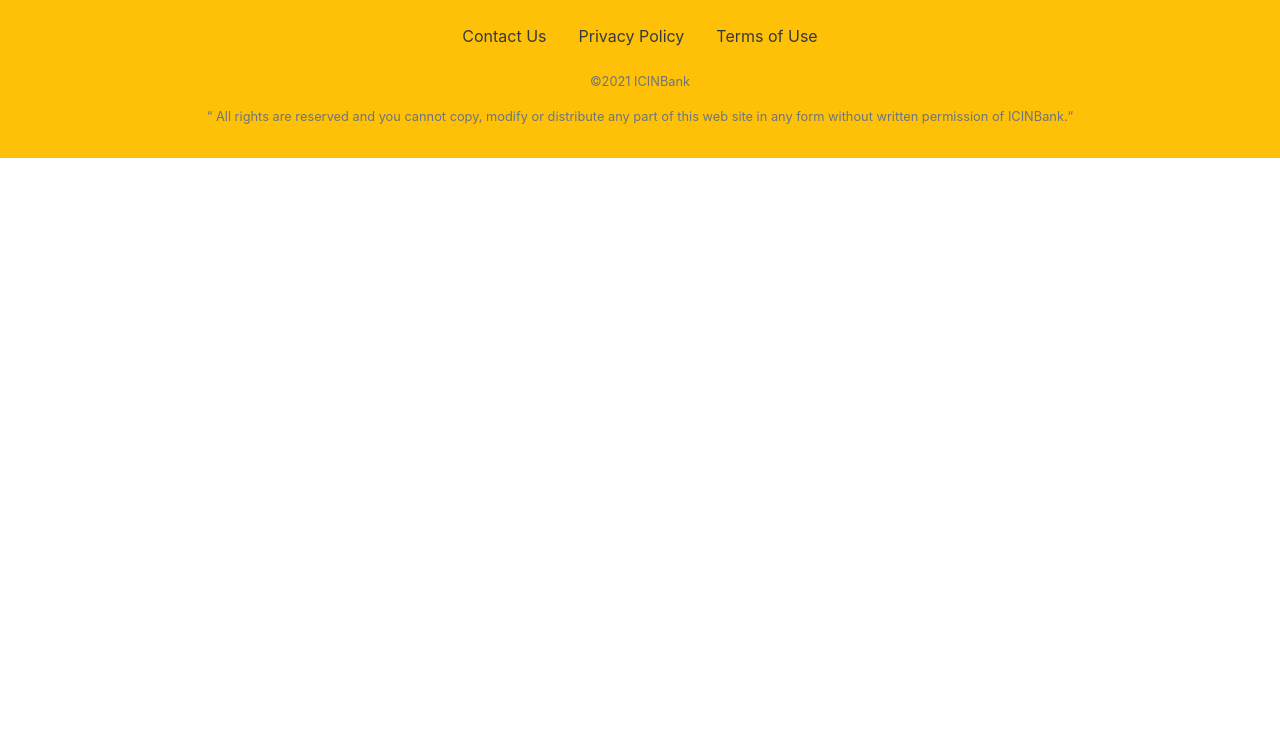
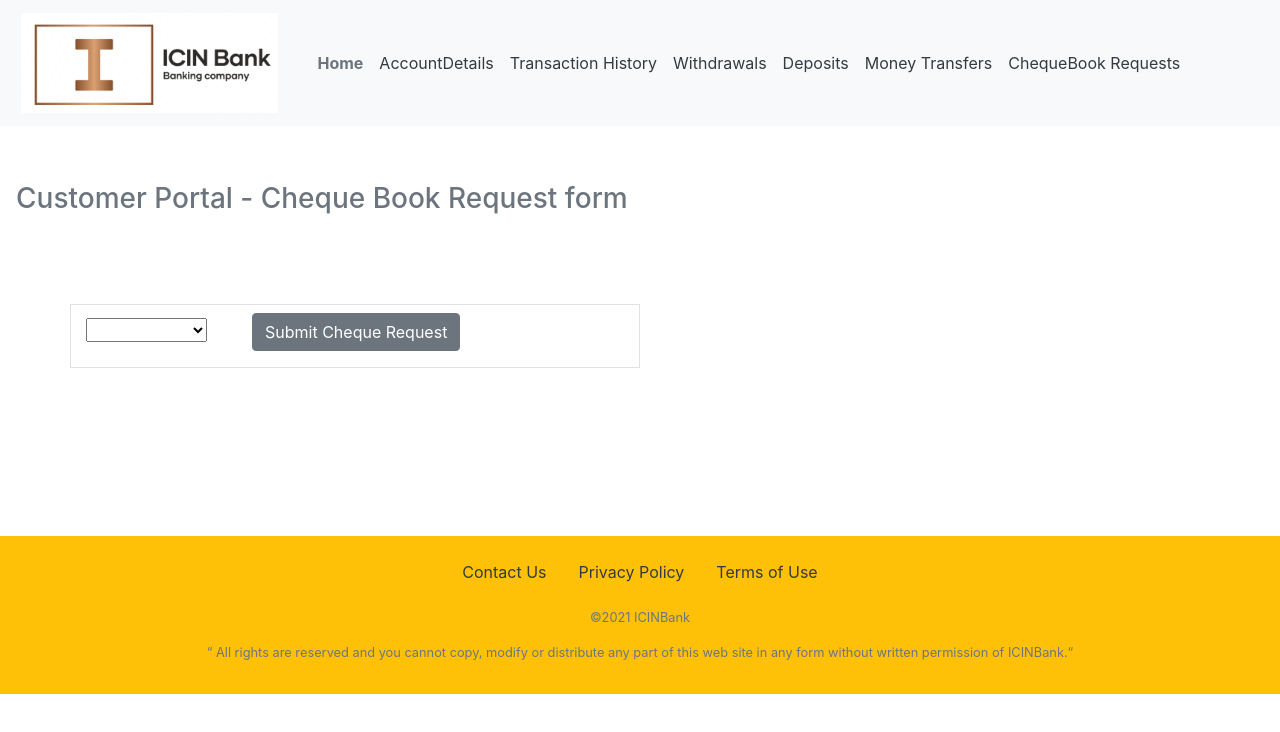
Before and after one commit to PavaniAmbati/Pavani_Ambati_PG_FSD_Capstone_Frontend, an Angular app: page /customerchequebookrequest/1/1 in a window 1280 px wide. Before the commit this address led to /. Shown: the top 732 px of the page. Built offline with nearby package versions, Linux system fonts and the light colour scheme.

Commit message:
added cheque request page for customer to be able to submit cheque book requests

```diff
--- a/src/app/Shared/chequerequest.service.ts
+++ b/src/app/Shared/chequerequest.service.ts
@@ -28,7 +28,7 @@ export class ChequerequestService {
       )
   }
 
-  getChequerequestsbystatus(approvalstatus: string): Observable<chequerequestInterface[]>{
+  getChequerequestsbystatus(approvalstatus: string): Observable<chequerequestInterface[]> {
 
     return this.http.get<chequerequestInterface[]>(this.apiURL + '/chequerequests/' + approvalstatus)
       .pipe(
@@ -41,12 +41,15 @@ export class ChequerequestService {
   // HttpClient API put() method => Update customer
   //updateCustomer(){}
   //>
-updateChequerequest(id: any, approvalstatus: any): Observable<chequerequestInterface[]>{
+  updateChequerequest(id: any, approvalstatus: any): Observable<chequerequestInterface[]> {
     console.log(JSON.stringify(approvalstatus));
     return this.http.put<chequerequestInterface[]>(this.apiURL + '/chequerequests/' + id, JSON.stringify(approvalstatus), this.httpOptions)
   }
 
+  createRequest(chequerequest: any): Observable<chequerequestInterface[]> {
+    return this.http.post<chequerequestInterface[]>(this.apiURL + '/chequerequests', JSON.stringify(chequerequest), this.httpOptions)
 
+  }
 
   // Error handling
   handleError(error: { error: { message: string; }; }) {
--- a/src/app/Shared/customertransaction.service.ts
+++ b/src/app/Shared/customertransaction.service.ts
@@ -32,7 +32,7 @@ export class CustomertransactionService {
 
   getTransactionsbytranstype(transtype: any): Observable<customerTransactionInterface[]> {
 
-    return this.http.get<customerTransactionInterface[]>(this.apiURL + '/customertransactions/transtype/' + transtype)
+    return this.http.get<customerTransactionInterface[]>(this.apiURL + '/customertransactions/' + transtype)
     .pipe(
       retry(1),
       catchError(this.handleError)
--- a/src/app/app-routing.module.ts
+++ b/src/app/app-routing.module.ts
@@ -45,7 +45,7 @@ const routes: Routes = [
   {path: "customerwithdrawal/:Id", component:CustomerWithdrawalComponent},
   {path: "customerdeposit/:Id", component:CustomerDepositComponent},
   {path: "customermoneytransfer/:Id", component:CustomerMoneytransferComponent},
-  {path: "customerchequebookrequest/:Id", component: CustomerChequebookRequestComponent},
+  {path: "customerchequebookrequest/:Id/:Accountnumber", component: CustomerChequebookRequestComponent},
 ];
 
 @NgModule({
--- a/src/app/customer-accountdetails/customer-accountdetails.component.html
+++ b/src/app/customer-accountdetails/customer-accountdetails.component.html
@@ -98,22 +98,22 @@
 
           <td>
             &nbsp;&nbsp;
-            <button class="btn btn-secondary my-2 my-sm-0" name="submit" type="submit">Withdrawals</button>
+            <button class="btn btn-secondary my-2 my-sm-0" name="submit" type="submit" (click)=withdrawal(account)>Withdrawals</button>
           </td>
 
           <td>
             &nbsp;&nbsp;
-            <button class="btn btn-secondary my-2 my-sm-0" name="submit" type="submit">Deposits</button>
+            <button class="btn btn-secondary my-2 my-sm-0" name="submit" type="submit" (click)=deposit(account)>Deposits</button>
           </td>
 
           <td>
             &nbsp;&nbsp;
-            <button class="btn btn-secondary my-2 my-sm-0" name="submit" type="submit">Money Transfers</button>
+            <button class="btn btn-secondary my-2 my-sm-0" name="submit" type="submit" (click)=moneytransfer(account)>Money Transfers</button>
           </td>
 
           <td>
           &nbsp;&nbsp;
-          <button class="btn btn-secondary my-2 my-sm-0" name="submit" type="submit">Cheque Requests</button>
+          <button class="btn btn-secondary my-2 my-sm-0" name="submit" type="submit" (click)=chequerequest(account)>Cheque Requests</button>
           </td>
 
 
--- a/src/app/customer-accountdetails/customer-accountdetails.component.ts
+++ b/src/app/customer-accountdetails/customer-accountdetails.component.ts
@@ -39,12 +39,38 @@ export class CustomerAccountdetailsComponent implements OnInit {
 
   }
 
-  transactionhistory(account: any){
+  transactionhistory(account: any) {
     console.log(account.accountid)
     this.router.navigate(['/customertransactionhistory/' + account.accountid]);
 
   }
 
+  withdrawal(account: any) {
+    console.log(account.accountid)
+    this.router.navigate(['/customerwithdrawal/' + account.accountid]);
+
+  }
+
+  deposit(account: any) {
+    console.log(account.accountid)
+    this.router.navigate(['/customerdeposit/' + account.accountid]);
+
+  }
+
+  moneytransfer(account: any) {
+    console.log(account.accountid)
+    this.router.navigate(['/customermoneytransfer/' + account.accountid]);
+
+  }
+
+  chequerequest(account: any) {
+    console.log(account.accountid)
+    this.router.navigate(['/customerchequebookrequest/' + account.accountid + '/' + account.accountnumber]);
+
+  }
+
+
+
 
 
 }
--- a/src/app/customer-chequebook-request/customer-chequebook-request.component.html
+++ b/src/app/customer-chequebook-request/customer-chequebook-request.component.html
@@ -41,16 +41,22 @@
         </li>
 
         <li class="nav-item active">
-            <a class="nav-link text-dark" href="#" routerLink='/customeraccountspage'>Accounts</a>
+          <a class="nav-link text-dark" href="#" routerLink='/customeraccountdetails'>AccountDetails</a>
         </li>
         <li class="nav-item active">
-            <a class="nav-link text-dark" href="#" routerLink='/customerbillpaymentspage'>BillPayments</a>
+          <a class="nav-link text-dark" href="#" routerLink='/customertransactionhistory'>Transaction History</a>
         </li>
         <li class="nav-item active">
-            <a class="nav-link text-dark" href="#" routerLink='/customertransferpage'>Transfers</a>
+          <a class="nav-link text-dark" href="#" routerLink='/customerwithdrawal'>Withdrawals</a>
         </li>
         <li class="nav-item active">
-            <a class="nav-link text-dark" href="#" routerLink='/customerchequebookrequest'>ChequeBookRequest</a>
+          <a class="nav-link text-dark" href="#" routerLink='/customerdeposit'>Deposits</a>
+        </li>
+        <li class="nav-item active">
+          <a class="nav-link text-dark" href="#" routerLink='/customermoneytransfer'>Money Transfers</a>
+        </li>
+        <li class="nav-item active">
+          <a class="nav-link text-dark" href="#" routerLink='/customerchequebookrequest'>ChequeBook Requests</a>
         </li>
 
 
@@ -61,8 +67,46 @@
 
   </nav>
   <!--********Menu bar end*******-->
+  <div class="mt-5"></div>
+
+  <form class="form-inline my-2 my-lg-0">
+      <h3><a class="nav-link text-secondary">Customer Portal - Cheque Book Request form</a></h3>
+  </form>
+  <br>
+
+    <div class="container">
+
+      <div class="row">
+
+        <div class="col-md-6 mt-5 table-bordered ">
+          <h5></h5>
 
 
+
+          <!--<small class="form-text text-muted">Access the portal to view account details, update profile, view sales orders and more</small>-->
+
+          <div class="form-group">
+
+            <select name="Authorize" id="#" [(ngModel)]="chequerequests.chequetype">
+              <option value="100 Cheques">100 Cheques</option>
+              <option value="50 Cheques">50 Cheques</option>
+              <option value="25 Cheques">25 Cheques</option>
+          </select>
+
+          &nbsp;&nbsp; &nbsp;&nbsp; &nbsp;&nbsp;
+            <button type="submit" class="btn btn-secondary " (click)='createChequerequest(chequerequests.chequetype)'
+            >Submit Cheque Request</button>
+
+
+        </div>
+        <!--form column ends  routerLink = "/adminhome"-->
+
+      </div>
+    </div>
+    </div>
+
+
+    <br><br><br><br><br>
 
 
 
@@ -80,8 +124,5 @@
   integrity="sha384-ChfqqxuZUCnJSK3+MXmPNIyE6ZbWh2IMqE241rYiqJxyMiZ6OW/JmZQ5stwEULTy"
   crossorigin="anonymous"></script>
 
-</body>
 
 <div class="mt-5"></div>
-
-</html>
--- a/src/app/customer-chequebook-request/customer-chequebook-request.component.ts
+++ b/src/app/customer-chequebook-request/customer-chequebook-request.component.ts
@@ -1,15 +1,45 @@
-import { Component, OnInit } from '@angular/core';
+import { Component, OnInit, Input } from '@angular/core';
+import { ActivatedRoute, Router } from '@angular/router';
+import { ChequerequestService } from '../Shared/chequerequest.service';
 
 @Component({
   selector: 'app-customer-chequebook-request',
   templateUrl: './customer-chequebook-request.component.html',
-  styleUrls: ['./customer-chequebook-request.component.css']
+  styleUrls: ['./customer-chequebook-request.component.css'],
+  providers: [ChequerequestService]
 })
 export class CustomerChequebookRequestComponent implements OnInit {
 
-  constructor() { }
+  public chequerequests: any = [];
+  public chequerequest: any = [];
+
+  accid = this.actRoute.snapshot.params['Id'];
+  accountnumber = this.actRoute.snapshot.params['Accountnumber'];
+
+  constructor(
+    public restApi: ChequerequestService,
+    public router: Router,
+    public actRoute: ActivatedRoute
+  ) { }
 
   ngOnInit(): void {
   }
 
+  createChequerequest(chequetype: any){
+
+    this.chequerequest = {
+
+      "accountnumber": this.accountnumber,
+      "accountid": this.accid,
+      "chequetype": chequetype,
+      "chequerequeststatus": "wating for approval"
+    }
+
+    console.log(this.chequerequest);
+
+    this.restApi.createRequest(this.chequerequest).subscribe(data => {
+
+    })
+
+  }
 }
```
Lines whose indentation alone changed are shown as unchanged.
